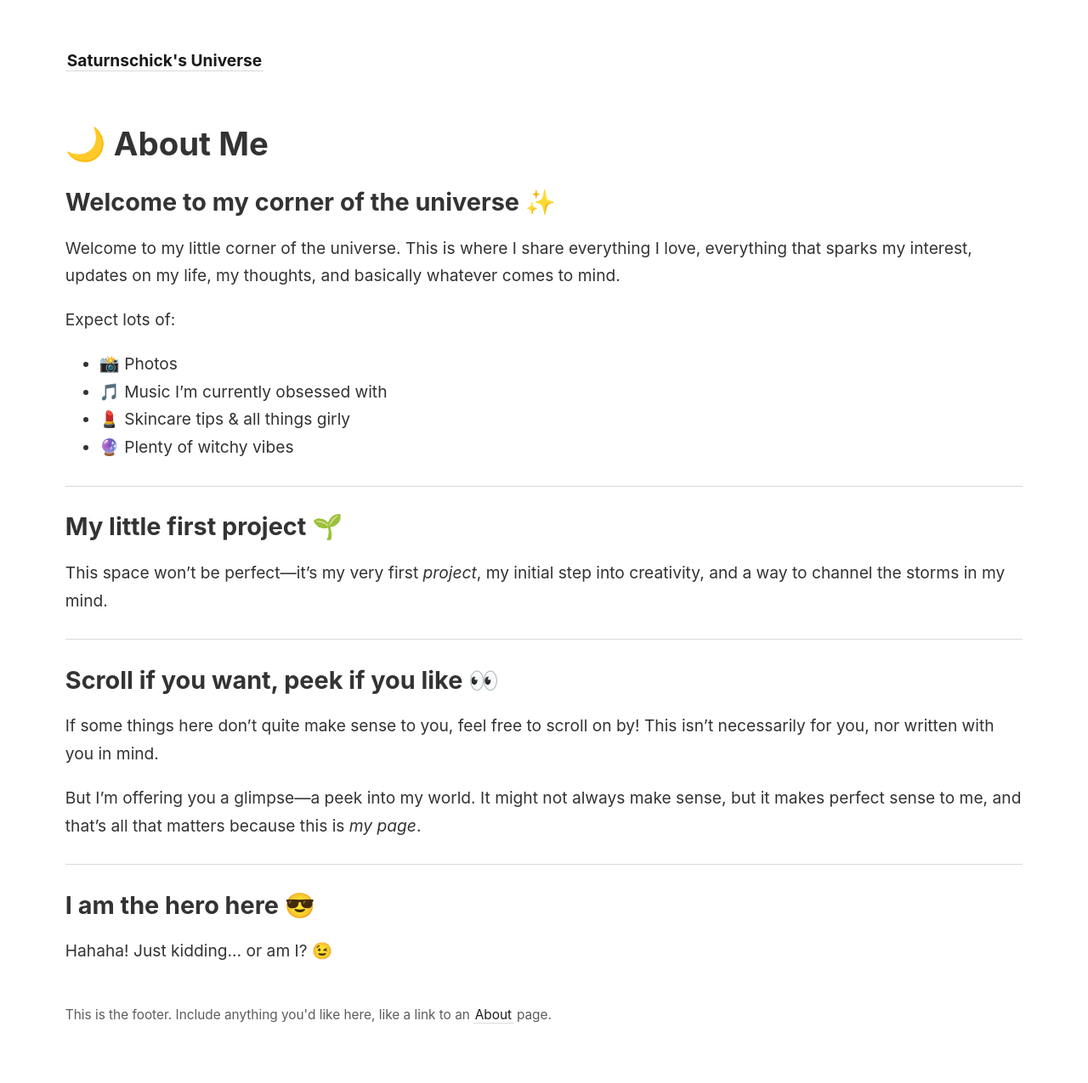
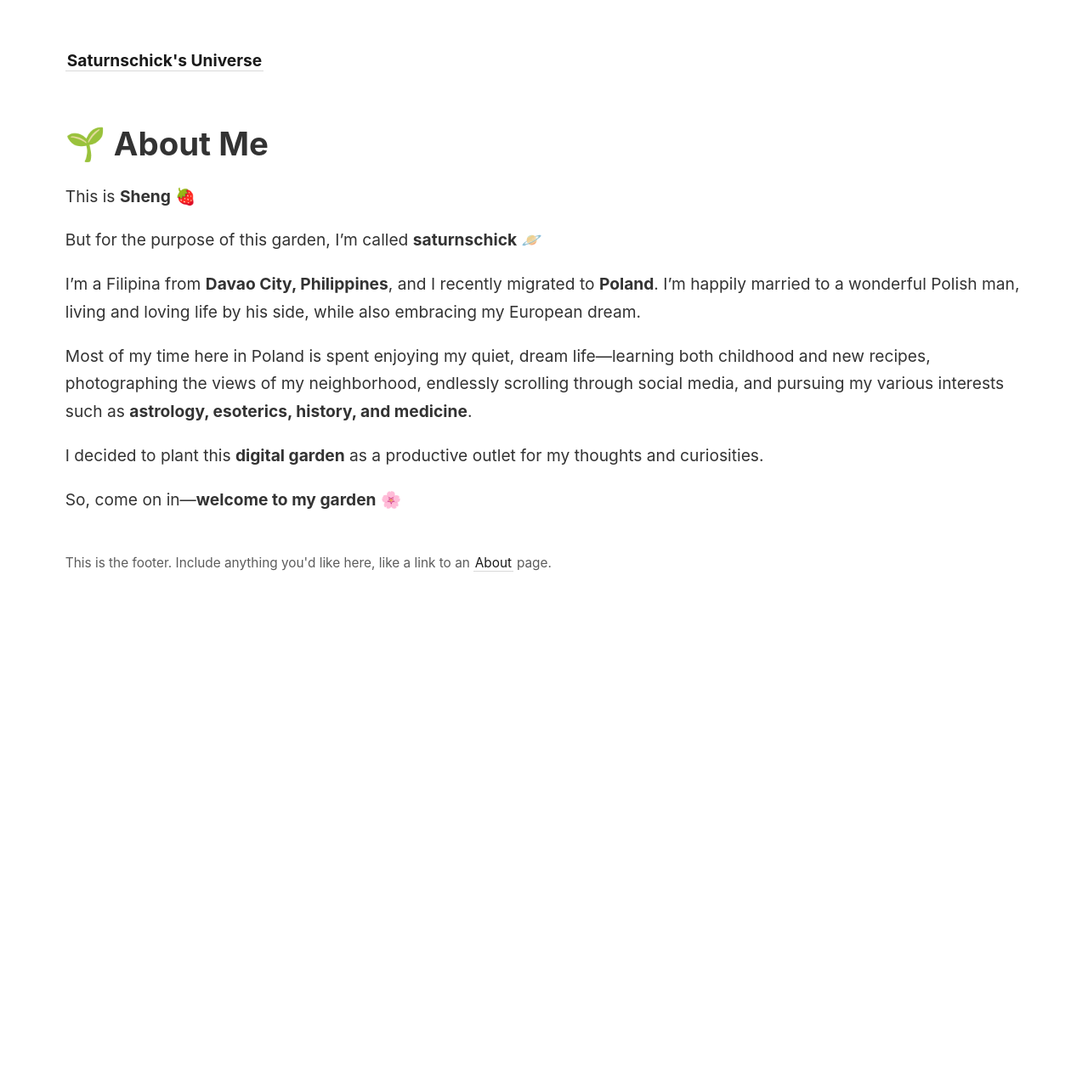
Before and after one commit to saturnschick/saturnschick-garden, a Jekyll site: the page built from _pages/about.md, in a window 1280 px wide. Shown: the whole page at 85% size. Built offline with Jekyll 4.4.1, drawn with Linux system fonts in a browser that asks for light colours; after the commit the page ends 900 px from its top, so only the background shows below that.

Commit message:
Update about.md

```diff
--- a/_pages/about.md
+++ b/_pages/about.md
@@ -3,35 +3,16 @@ layout: page
 title: About
 permalink: /about
 ---
+# 🌱 About Me
 
-# 🌙 About Me
+This is **Sheng** 🍓
 
-## Welcome to my corner of the universe ✨
+But for the purpose of this garden, I'm called **saturnschick** 🪐
 
-Welcome to my little corner of the universe. This is where I share everything I love, everything that sparks my interest, updates on my life, my thoughts, and basically whatever comes to mind.
+I'm a Filipina from **Davao City, Philippines**, and I recently migrated to **Poland**. I'm happily married to a wonderful Polish man, living and loving life by his side, while also embracing my European dream.
 
-Expect lots of:
-- 📸 Photos
-- 🎵 Music I’m currently obsessed with
-- 💄 Skincare tips & all things girly
-- 🔮 Plenty of witchy vibes
+Most of my time here in Poland is spent enjoying my quiet, dream life—learning both childhood and new recipes, photographing the views of my neighborhood, endlessly scrolling through social media, and pursuing my various interests such as **astrology, esoterics, history, and medicine**.
 
----
+I decided to plant this **digital garden** as a productive outlet for my thoughts and curiosities.
 
-## My little first project 🌱
-
-This space won’t be perfect—it’s my very first *project*, my initial step into creativity, and a way to channel the storms in my mind.
-
----
-
-## Scroll if you want, peek if you like 👀
-
-If some things here don’t quite make sense to you, feel free to scroll on by! This isn’t necessarily for you, nor written with you in mind.
-
-But I’m offering you a glimpse—a peek into my world. It might not always make sense, but it makes perfect sense to me, and that’s all that matters because this is *my page*.
-
----
-
-## I am the hero here 😎
-
-Hahaha! Just kidding… or am I? 😉
+So, come on in—**welcome to my garden** 🌸
```
